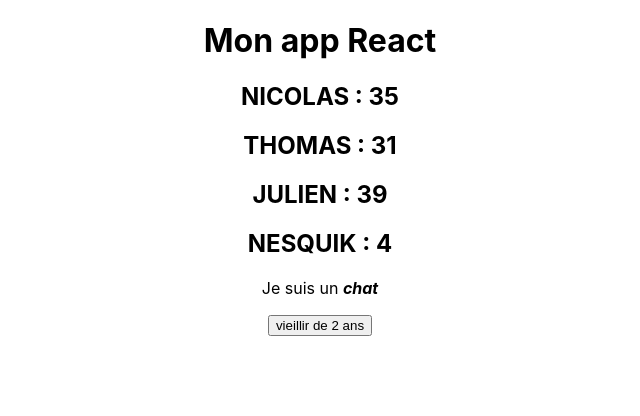
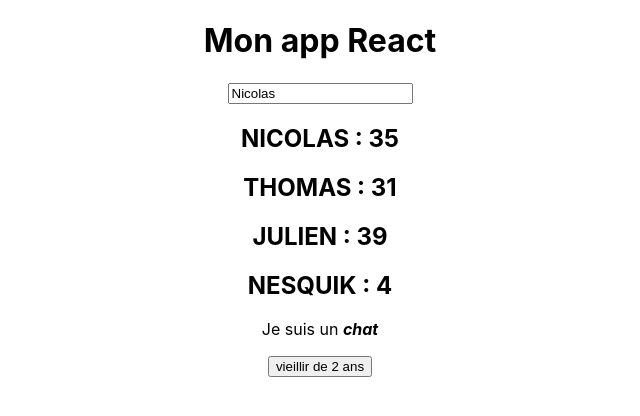
Before and after one commit to Nikuspokus/UDEMY-ReactJS, a React (Create React App) app: page / in a window 1280 px wide. Shown: the top 416 px of the page, without its empty margins (320-960 px from the left). Built offline with nearby package versions, Linux system fonts and the light colour scheme.

Commit message:
Chap 25 - Gérer les inputs

```diff
--- a/src/App.js
+++ b/src/App.js
@@ -33,6 +33,14 @@ class App extends Component {
     this.setState({ famille });
   };
 
+  handleChange = event => {
+    const famille = { ...this.state.famille };
+    const nom = event.target.value
+    // console.log(nom);
+    famille.membre1.nom = nom
+    this.setState({ famille });
+  };
+
   render() {
     // on peut tout importer en destructuring comme ci-dessous pour un code plus simple et plus lisible
     const { titre } = this.props;
@@ -42,6 +50,7 @@ class App extends Component {
       <Fragment>
         <div className="App">
           <h1>{titre}</h1>
+          <input value={famille.membre1.nom} onChange={this.handleChange} type="text" />
           <Membre nom={famille.membre1.nom} age={famille.membre1.age} />
           <Membre nom={famille.membre2.nom} age={famille.membre2.age} />
           <Membre nom={famille.membre3.nom} age={famille.membre3.age} />
```
